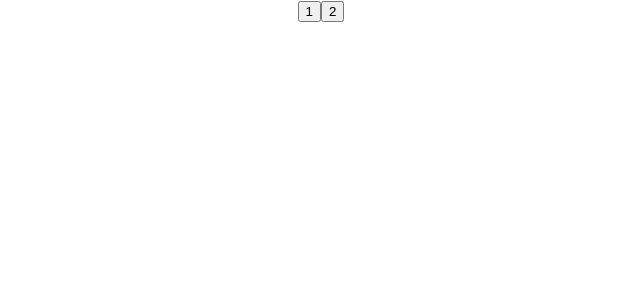
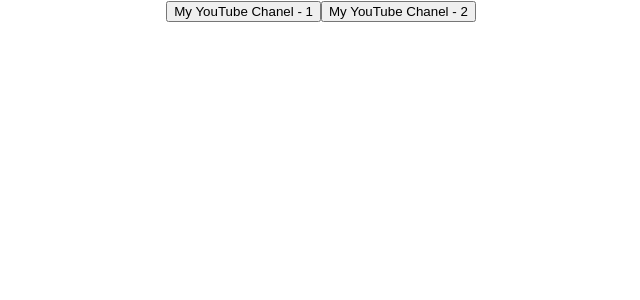
Before and after one commit to ArtyomKub/microtask-button, a React (Create React App) app: page / in a window 1280 px wide. Shown: the top 300 px of the page, without its empty margins (319-959 px from the left). Built offline with nearby package versions, Linux system fonts and the light colour scheme.

Commit message:
Start to create a universal button

```diff
--- a/src/App.tsx
+++ b/src/App.tsx
@@ -11,19 +11,26 @@
     //     console.log('ALLA')
     // }
 
-    // const onClickHandler = (name: string) => {
-    //     console.log(name)
+    const onClickHandler = (name: string) => {
+        console.log(name)
+    }
+
+    // const foo1 = () => {
+    //     console.log(100200)
     // }
-
+    //
+    // const foo2 = (text: number) => {
+    //     console.log(text)
+    // }
 
     return (
         <div className="App">
             {/*<button onClick={(event)=>{console.log('Hello')}}>First</button>*/}
-            {/*<button onClick={(event)=>{onClickHandler('IVAN')}}>My YouTube Chanel - 1</button>*/}
-            {/*<button onClick={(event)=>{onClickHandler('ALLA')}}>My YouTube Chanel - 2</button>*/}
+            <button onClick={(event)=>{onClickHandler('IVAN')}}>My YouTube Chanel - 1</button>
+            <button onClick={(event)=>{onClickHandler('ALLA')}}>My YouTube Chanel - 2</button>
 
-            <button>1</button>
-            <button>2</button>
+            {/*<button onClick={foo1}>1</button>*/}
+            {/*<button onClick={(event)=>{foo2(100200)}}>2</button>*/}
 
         </div>
     );
```
